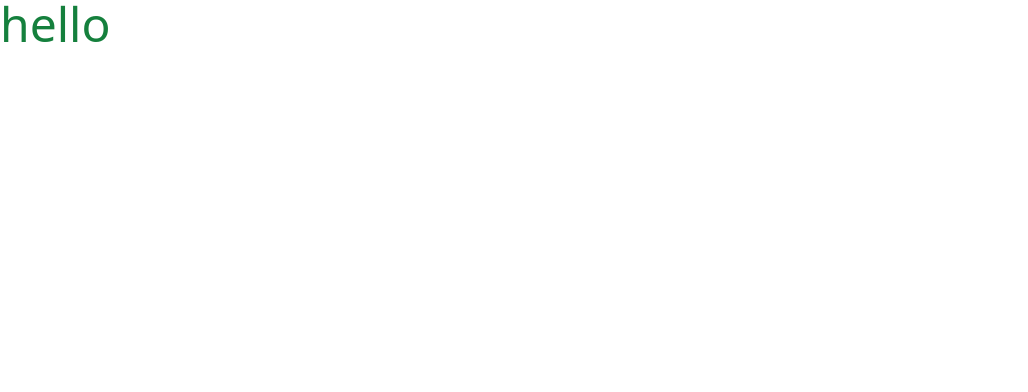
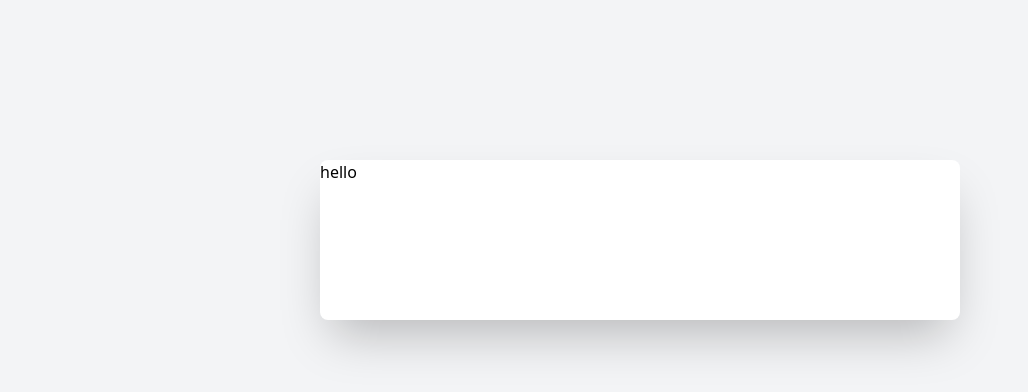
Before and after one commit to hoon5083/NKTimes-frontend, a Next.js app: page / in a window 1280 px wide. Shown: the top 392 px of the page, without its empty margins (0-1028 px from the left). Built offline with nearby package versions, Linux system fonts and the light colour scheme.

Commit message:
feat(frontend): _document.tsx 추가

```diff
--- /dev/null
+++ b/src/pages/_document.tsx
@@ -0,0 +1,19 @@
+import Document, { Html, Head, Main, NextScript } from "next/document";
+
+class MyDocument extends Document {
+	render() {
+		return (
+			<Html className="bg-gray-100">
+				<Head>
+					<link href="/favicon.ico" rel="shortcut icon" />
+				</Head>
+				<body>
+					<Main />
+					<NextScript />
+				</body>
+			</Html>
+		);
+	}
+}
+
+export default MyDocument;
--- a/src/pages/index.tsx
+++ b/src/pages/index.tsx
@@ -1,7 +1,11 @@
 import type { NextPage } from "next";
 
 const Home: NextPage = () => {
-	return <div className="text-5xl text-green-700">hello</div>;
+	return (
+		<div className="bg-white shadow-2xl w-1/2 h-40 mx-auto mt-40 rounded-lg">
+			hello
+		</div>
+	);
 };
 
 export default Home;
```
Also changed, not shown: tsconfig.json (indentation only).
